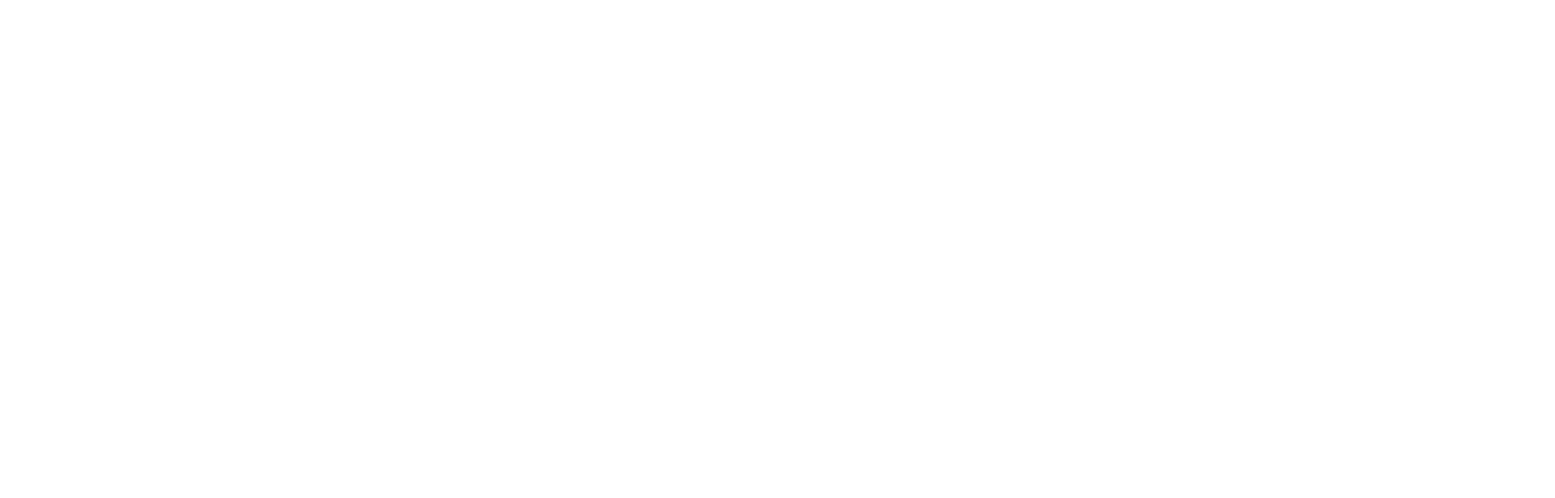
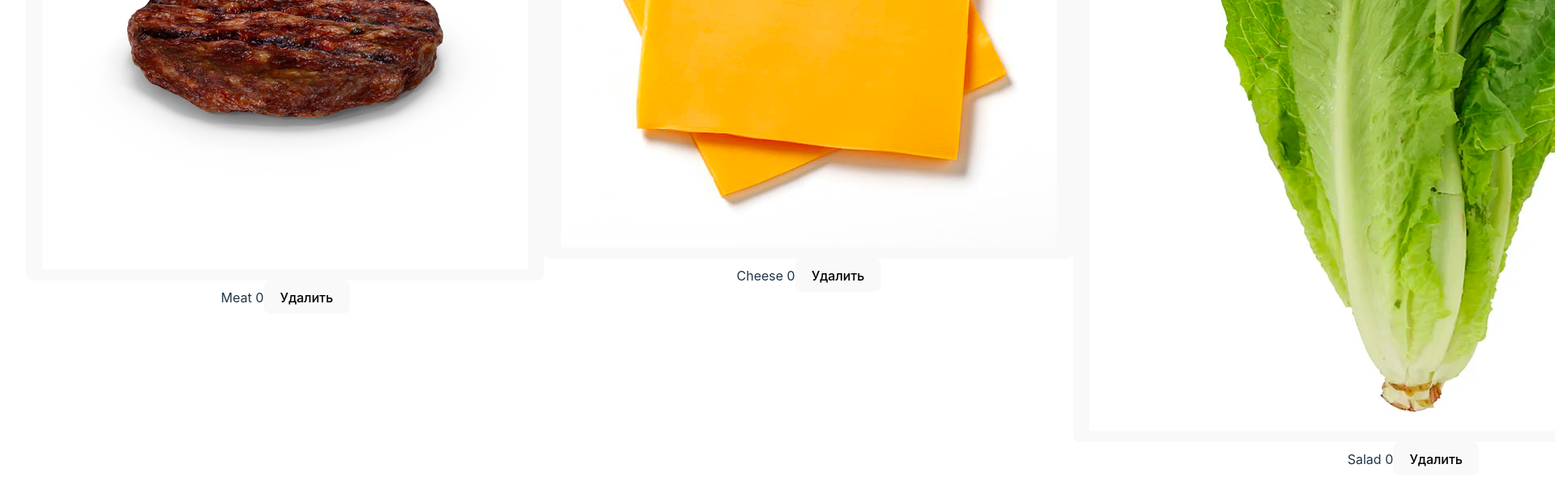
Before and after one commit to voarix/lab-56, a React (Vite) app: page / in a window 1280 px wide. Shown: the part 310-926 px from the top of the page at 81% size, 1920 px wide, since content can reach past the window. Before the commit the page ends 800 px from the top, so only its background shows below. Built offline with nearby package versions, Linux system fonts and the light colour scheme.

Commit message:
создал компонент Ingredient.tsx, добавил состояние ингредиентов в App

```diff
--- a/src/App.css
+++ b/src/App.css
@@ -41,11 +41,10 @@
   color: #888;
 }
 
-
 .BreadBottom {
   height: 13%;
   width: 80%;
-  background: linear-gradient(#F08E4A, #e27b36);
+  background: linear-gradient(#f08e4a, #e27b36);
   border-radius: 0 0 30px 30px;
   box-shadow: inset -15px 0 #c15711;
   margin: 2% auto;
--- a/src/App.tsx
+++ b/src/App.tsx
@@ -1,9 +1,67 @@
 import "./App.css";
+import { useState } from "react";
+import INGREDIENTS from "./ingredients.ts";
+import Ingredient from "./components/Ingredient.tsx";
+
+interface IngredientState {
+  name: string;
+  count: number;
+}
 
 const App = () => {
+  const [ingredients, setIngredients] = useState<IngredientState[]>([
+    { name: "Meat", count: 0 },
+    { name: "Cheese", count: 0 },
+    { name: "Salad", count: 0 },
+    { name: "Bacon", count: 0 },
+  ]);
+
+  const onAddCount = (ingredientIndex: number) => {
+    setIngredients(
+      ingredients.map((ingredient, index) => {
+        if (ingredientIndex === index) {
+          return {
+            ...ingredient,
+            count: ingredient.count + 1,
+          };
+        }
+        return ingredient;
+      }),
+    );
+  };
+
+  const onDelete = (ingredientIndex: number) => {
+    setIngredients(
+      ingredients.map((ingredient, index) => {
+        if (ingredientIndex === index && ingredient.count !== 0) {
+          return {
+            ...ingredient,
+            count: ingredient.count - 1,
+          };
+        }
+        return ingredient;
+      }),
+    );
+  };
 
   return (
     <>
+      <div style={{display: 'flex'}}>
+        {INGREDIENTS.map((item, index) => {
+          const countArr = ingredients.filter((ingredient) => ingredient.name === item.name)[0];
+
+          return (
+            <Ingredient
+              key={index}
+              ingredientImg={item.image}
+              ingredientName={item.name}
+              ingredientCount={countArr.count}
+              onAddCount={() => onAddCount(index)}
+              onDelete={() => onDelete(index)}
+            />
+          );
+        })}
+      </div>
     </>
   );
 };
--- /dev/null
+++ b/src/components/Ingredient.tsx
@@ -0,0 +1,33 @@
+import React from "react";
+
+interface IngredientProps {
+  onAddCount: React.MouseEventHandler;
+  ingredientImg: string;
+  ingredientName: string;
+  ingredientCount: number;
+  onDelete: React.MouseEventHandler;
+}
+
+const Ingredient: React.FC<IngredientProps> = ({
+  onAddCount,
+  ingredientImg,
+  ingredientName,
+  ingredientCount,
+  onDelete,
+}) => {
+  return (
+    <div>
+      <button type="button" onClick={onAddCount}>
+        <img src={ingredientImg} alt={ingredientName} />
+      </button>
+      <span>
+        {ingredientName} {ingredientCount}
+      </span>
+      <button type="button" onClick={onDelete}>
+        Удалить
+      </button>
+    </div>
+  );
+};
+
+export default Ingredient;
```
Also changed, not shown: src/ingredients.ts (+9 -9 lines).
